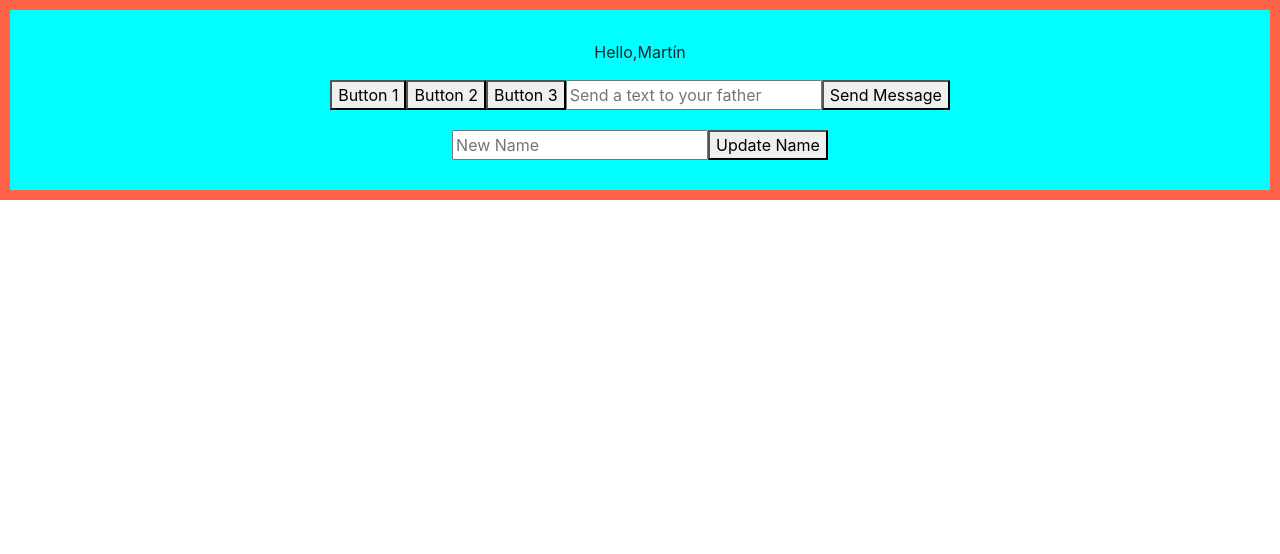
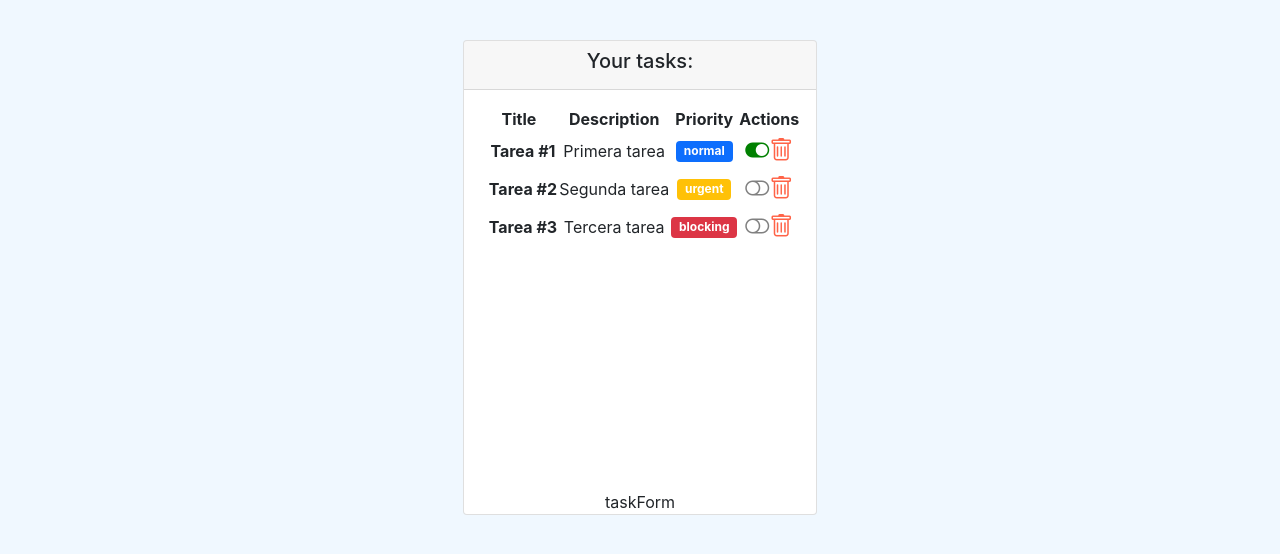
Before and after one commit to johnGarciaM/todo-app, a React (Create React App) app: page / in a window 1280 px wide. Shown: the top 554 px of the page. Built offline with nearby package versions, Linux system fonts and the light colour scheme.

Commit message:
add style to form

```diff
--- a/src/App.css
+++ b/src/App.css
@@ -40,3 +40,12 @@
 h1 {
 	color: salmon;
 }
+
+body {
+	display: flex;
+	justify-content: center;
+	align-items: center;
+	padding-top: 40px;
+	padding-bottom: 40px;
+	background-color: aliceblue;
+}
--- a/src/App.js
+++ b/src/App.js
@@ -1,9 +1,9 @@
 import "./App.css";
 // import { Person } from "./models/person.class";
-// import TaskListComponent from "./components/container/task.list.jsx";
+import TaskListComponent from "./components/container/task.list.jsx";
 // import ContactComponent from "./components/container/contact";
 // import ClockComponent from "./components/pure/Clock.jsx";
-import Father from "./components/container/father";
+// import Father from "./components/container/father";
 
 function App() {
 	// const myPerson = new Person({
@@ -14,10 +14,10 @@ function App() {
 	// });
 	return (
 		<div className="App">
-			{/* <TaskListComponent></TaskListComponent> */}
+			<TaskListComponent></TaskListComponent>
 			{/* <ContactComponent></ContactComponent> */}
 			{/* <ClockComponent person={myPerson}></ClockComponent> */}
-			<Father></Father>
+			{/* <Father></Father> */}
 		</div>
 	);
 }
```
